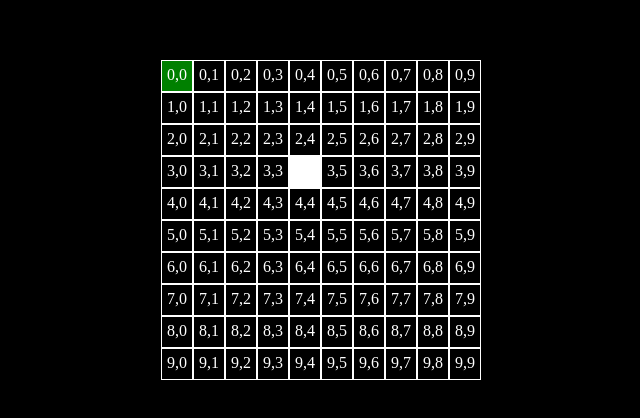
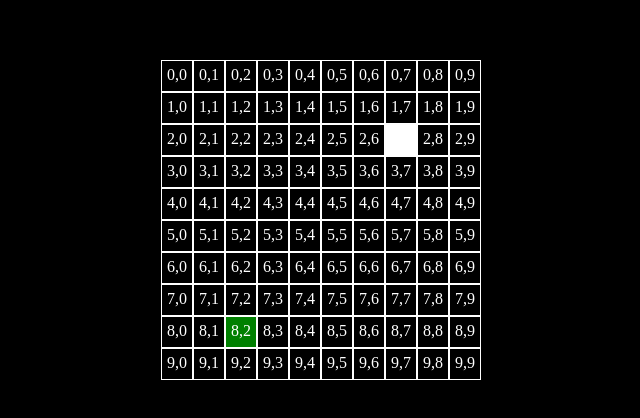
Before and after one commit to mauryarohit/snake-game, an Angular app: page / in a window 1280 px wide. Shown: the part 180-598 px from the top of the page, without its empty margins (319-959 px from the left). Built offline with nearby package versions, Linux system fonts and the light colour scheme.

Commit message:
random food at start, collision check, snake length increment.

```diff
--- a/src/app/board/board.component.ts
+++ b/src/app/board/board.component.ts
@@ -14,17 +14,21 @@ export class BoardComponent implements OnInit {
 
   board = [];
 
-  snakeHead = new Snake(3, 4);
+  snakeHead = new Snake(randomNumber(0, BOARD_SIZE), randomNumber(0, BOARD_SIZE));
   snakeTail = this.snakeHead;
 
   running = false;
   gameInterval;
   currDir = Direction.RIGHT;
-  keypress;
+  keypress: string;
+  dir = [[-1, 0], [1, 0], [0, -1], [0, 1]];
+  addDir = [[1, 0], [-1, 0], [0, 1], [0, -1]];
 
-  food = {
-    row: 0,
-    col: 0
+  score = 0;
+
+  food: {row: number, col: number} = {
+    row: randomNumber(0, BOARD_SIZE),
+    col: randomNumber(0, BOARD_SIZE)
   };
 
   constructor(private snakeService: SnakeService) {
@@ -40,7 +44,15 @@ export class BoardComponent implements OnInit {
   }
 
   getSnake(row: number, col: number): boolean {
-    return this.snakeService.isSnakePresent(this.snakeHead, row, col);
+    let curr = this.snakeHead;
+    while (curr != null) {
+      if (curr.row === row && curr.col === col) {
+        return true;
+      }
+      curr = curr.next;
+    }
+
+    return false;
   }
 
   @HostListener('window:keydown', ['$event'])
@@ -76,7 +88,8 @@ export class BoardComponent implements OnInit {
     this.running = true;
     this.gameInterval = setInterval(() => {
       this.preventBackwardMovement();
-      this.snakeService.moveSnake(this.snakeHead, this.currDir);
+      this.moveSnake();
+      this.checkCollisionWithFood();
     }, SNAKE_SPEED);
   }
 
@@ -86,6 +99,48 @@ export class BoardComponent implements OnInit {
     clearInterval(this.gameInterval);
   }
 
+  checkCollisionWithFood(): void {
+    if (this.snakeHead.row === this.food.row && this.snakeHead.col === this.food.col) {
+      this.increaseSnakeLengthByOne(this.food.row, this.food.col);
+      this.food = {
+        row: randomNumber(0, BOARD_SIZE),
+        col: randomNumber(0, BOARD_SIZE)
+      };
+    }
+  }
+
+  increaseSnakeLengthByOne(row: number, col: number): void {
+    this.score++;
+    console.log(this.score, row, col);
+    const tmp = new Snake(this.snakeTail.row + this.addDir[this.currDir][0], this.snakeTail.col + this.addDir[this.currDir][1]);
+    if (tmp.row < 0) { tmp.row =  BOARD_SIZE - 1; }
+    if (tmp.row >= BOARD_SIZE) { tmp.row =  0; }
+    if (tmp.col < 0) { tmp.col =  BOARD_SIZE - 1; }
+    if (tmp.col >= BOARD_SIZE) { tmp.col =  0; }
+    console.log(tmp.row, tmp.col);
+    this.snakeTail.next = tmp;
+    this.snakeTail = this.snakeTail.next;
+  }
+
+  moveSnake(): void {
+    // Invalid Keypress
+    if (this.currDir === Direction.INVALID) { return; }
+    let len = 0;
+    let curr = this.snakeHead;
+    while (curr != null) {
+      len++;
+      // console.log(len, '->', curr.row, curr.col);
+      curr.row = curr.row + this.dir[this.currDir][0];
+      curr.col = curr.col + this.dir[this.currDir][1];
+      if (curr.row < 0) { curr.row =  BOARD_SIZE - 1; }
+      if (curr.row >= BOARD_SIZE) { curr.row =  0; }
+      if (curr.col < 0) { curr.col =  BOARD_SIZE - 1; }
+      if (curr.col >= BOARD_SIZE) { curr.col =  0; }
+      // console.log(curr.row, curr.col);
+      curr = curr.next;
+    }
+  }
+
   ngOnInit(): void {
   }
 
--- a/src/app/services/snake.service.ts
+++ b/src/app/services/snake.service.ts
@@ -24,11 +24,6 @@ export class SnakeService {
     return false;
   }
 
-  addFood(snakeTail: Snake, row: number, col: number): void {
-    snakeTail.next = new Snake(row, col);
-    snakeTail = snakeTail.next;
-  }
-
   moveSnake(snakeHead: Snake, direction: Direction): void {
     // Invalid Keypress
     if (direction === Direction.INVALID) { return; }
--- a/src/app/utils/constants.ts
+++ b/src/app/utils/constants.ts
@@ -1,2 +1,2 @@
-export const SNAKE_SPEED = 100;
+export const SNAKE_SPEED = 250;
 export const BOARD_SIZE = 10;
```
